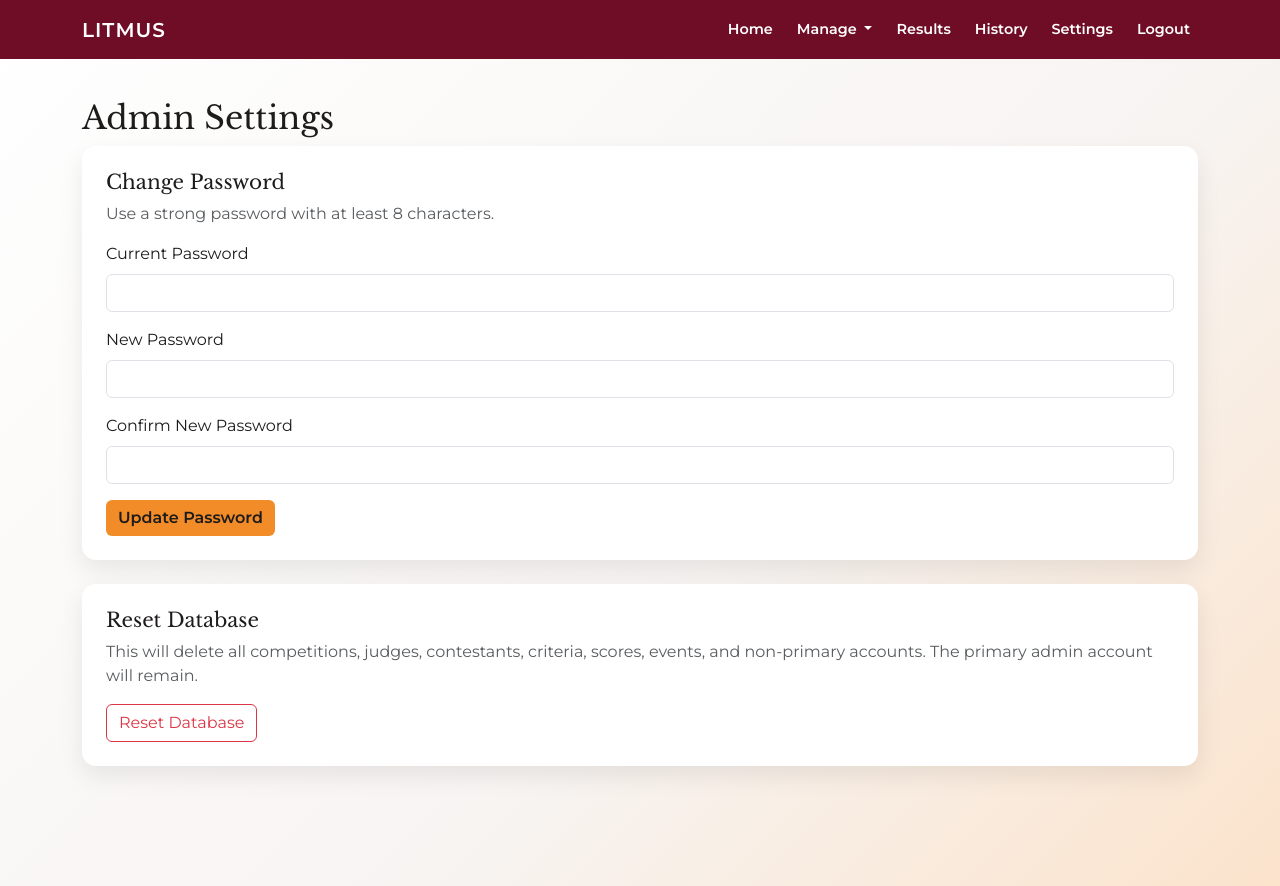
After one commit to venchfc/litmusEU, a Flask app: page /admin/settings in a window 1280 px wide. The commit adds this page. Run offline with Flask 3, Linux system fonts and the light colour scheme; a user stored in the database is signed in.

Commit message:
Update project

```diff
--- a/app/admin/forms.py
+++ b/app/admin/forms.py
@@ -24,7 +24,7 @@ class ContestantForm(FlaskForm):
 class CriteriaForm(FlaskForm):
     name = StringField("Criteria Name", validators=[DataRequired()])
     max_score = FloatField("Max Score", validators=[DataRequired(), NumberRange(min=0.1)])
-    weight = FloatField("Weight", validators=[DataRequired(), NumberRange(min=0.1)])
+    weight = FloatField("Weight (%)", validators=[DataRequired(), NumberRange(min=0.1)])
     competition_id = SelectField("Competition", coerce=int)
     submit = SubmitField("Add Criteria")
 
@@ -51,3 +51,8 @@ class ChangePasswordForm(FlaskForm):
         ],
     )
     submit = SubmitField("Update Password")
+
+
+class ResetDatabaseForm(FlaskForm):
+    password = PasswordField("Confirm Password", validators=[DataRequired()])
+    reset_submit = SubmitField("Reset Database")
--- a/app/admin/routes.py
+++ b/app/admin/routes.py
@@ -11,6 +11,7 @@ from .forms import (
     ContestantForm,
     CriteriaForm,
     JudgeForm,
+    ResetDatabaseForm,
 )
 from ..extensions import db
 from ..models import Competition, Contestant, Criteria, Event, Judge, Score, User
@@ -180,6 +181,14 @@ def criteria():
     form.competition_id.choices = [(c.id, c.name) for c in competitions_list]
 
     if form.validate_on_submit():
+        existing_total = (
+            db.session.query(db.func.coalesce(db.func.sum(Criteria.weight), 0.0))
+            .filter(Criteria.competition_id == form.competition_id.data)
+            .scalar()
+        )
+        if existing_total + form.weight.data > 100.0:
+            flash("Total criteria weight cannot exceed 100%.", "warning")
+            return redirect(url_for("admin.criteria", competition_id=form.competition_id.data))
         db.session.add(
             Criteria(
                 name=form.name.data.strip(),
@@ -201,12 +210,20 @@ def criteria():
         if competition_id
         else []
     )
+    current_weight_total = (
+        db.session.query(db.func.coalesce(db.func.sum(Criteria.weight), 0.0))
+        .filter(Criteria.competition_id == competition_id)
+        .scalar()
+        if competition_id
+        else 0.0
+    )
     return render_template(
         "admin/criteria.html",
         form=form,
         competitions=competitions_list,
         criteria=criteria_list,
         selected_competition=competition_id,
+        current_weight_total=current_weight_total,
     )
 
 
@@ -308,9 +325,49 @@ def results():
         competition_id = competitions_list[0].id
 
     competition = Competition.query.get(competition_id) if competition_id else None
+    criteria_items = []
     results_rows = []
+    judge_breakdown = []
     if competition:
+        criteria_items = Criteria.query.filter_by(competition_id=competition.id).order_by(Criteria.name).all()
         results_rows = _calculate_results(event.id, competition.id)
+        judges = Judge.query.filter_by(competition_id=competition.id).order_by(Judge.name).all()
+        contestants = (
+            Contestant.query.filter_by(competition_id=competition.id)
+            .order_by(Contestant.name)
+            .all()
+        )
+        scores = Score.query.filter_by(
+            event_id=event.id,
+            competition_id=competition.id,
+        ).all()
+
+        score_lookup = {}
+        for score in scores:
+            score_lookup[(score.judge_id, score.contestant_id, score.criteria_id)] = score.score
+
+        for judge in judges:
+            rows = []
+            for contestant in contestants:
+                criteria_scores = {}
+                total_weighted = 0.0
+                for criteria_item in criteria_items:
+                    raw_score = score_lookup.get(
+                        (judge.id, contestant.id, criteria_item.id)
+                    )
+                    criteria_scores[criteria_item.id] = raw_score
+                    if raw_score is not None and criteria_item.max_score:
+                        total_weighted += (
+                            raw_score / criteria_item.max_score
+                        ) * criteria_item.weight
+                rows.append(
+                    {
+                        "contestant": contestant.name,
+                        "criteria_scores": criteria_scores,
+                        "total": min(total_weighted, 100.0),
+                    }
+                )
+            judge_breakdown.append({"judge": judge, "rows": rows})
 
     events = Event.query.order_by(Event.created_at.desc()).all()
     return render_template(
@@ -320,6 +377,8 @@ def results():
         event=event,
         competition=competition,
         results=results_rows,
+        criteria_items=criteria_items,
+        judge_breakdown=judge_breakdown,
     )
 
 
@@ -332,8 +391,9 @@ def results_pdf():
     event = Event.query.get_or_404(event_id)
     competition = Competition.query.get_or_404(competition_id)
     results_rows = _calculate_results(event.id, competition.id)
+    criteria_items = Criteria.query.filter_by(competition_id=competition.id).order_by(Criteria.name).all()
 
-    pdf_bytes = render_results_pdf(event, competition, results_rows)
+    pdf_bytes = render_results_pdf(event, competition, results_rows, criteria_items)
     filename = f"results_{competition.slug}_{event.id}.pdf"
     return Response(
         pdf_bytes,
@@ -346,8 +406,85 @@ def results_pdf():
 @login_required
 @role_required("admin")
 def history():
-    events = Event.query.filter_by(status="completed").order_by(Event.completed_at.desc()).all()
-    return render_template("admin/history.html", events=events)
+    events = Event.query.order_by(Event.created_at.desc()).all()
+    competitions = Competition.query.order_by(Competition.name).all()
+
+    completed_competitions = []
+    for event in events:
+        for competition in competitions:
+            judges_count = Judge.query.filter_by(competition_id=competition.id).count()
+            contestants_count = Contestant.query.filter_by(competition_id=competition.id).count()
+            criteria_count = Criteria.query.filter_by(competition_id=competition.id).count()
+            expected_scores = judges_count * contestants_count * criteria_count
+            if expected_scores == 0:
+                continue
+            locked_scores = Score.query.filter_by(
+                event_id=event.id,
+                competition_id=competition.id,
+                locked=True,
+            ).count()
+            if locked_scores == expected_scores:
+                completed_competitions.append(
+                    {
+                        "event": event,
+                        "competition": competition,
+                        "expected_scores": expected_scores,
+                    }
+                )
+
+    return render_template(
+        "admin/history.html",
+        completed_competitions=completed_competitions,
+    )
+
+
+@admin_bp.route("/settings", methods=["GET", "POST"])
+@login_required
+@role_required("admin")
+def settings():
+    reset_form = ResetDatabaseForm(prefix="reset")
+    password_form = ChangePasswordForm(prefix="pw")
+
+    if request.method == "POST":
+        if "reset-reset_submit" in request.form:
+            if reset_form.validate_on_submit():
+                if not current_user.check_password(reset_form.password.data):
+                    flash("Password is incorrect.", "danger")
+                    return redirect(url_for("admin.settings"))
+                if not current_user.is_primary:
+                    flash("Only the primary admin can reset the database.", "danger")
+                    return redirect(url_for("admin.settings"))
+
+                db.session.query(Score).delete(synchronize_session=False)
+                db.session.query(Criteria).delete(synchronize_session=False)
+                db.session.query(Contestant).delete(synchronize_session=False)
+                db.session.query(Judge).delete(synchronize_session=False)
+                db.session.query(Competition).delete(synchronize_session=False)
+                db.session.query(Event).delete(synchronize_session=False)
+                db.session.query(User).filter(User.is_primary.is_(False)).delete(
+                    synchronize_session=False
+                )
+                db.session.commit()
+
+                _get_active_event()
+                flash("Database reset completed.", "success")
+                return redirect(url_for("admin.settings"))
+        elif "pw-submit" in request.form:
+            if password_form.validate_on_submit():
+                if not current_user.check_password(password_form.current_password.data):
+                    flash("Current password is incorrect.", "danger")
+                    return redirect(url_for("admin.settings"))
+
+                current_user.set_password(password_form.new_password.data)
+                db.session.commit()
+                flash("Password updated successfully.", "success")
+                return redirect(url_for("admin.settings"))
+
+    return render_template(
+        "admin/settings.html",
+        reset_form=reset_form,
+        password_form=password_form,
+    )
 
 
 @admin_bp.route("/event/close", methods=["POST"])
@@ -369,11 +506,14 @@ def close_event():
 
 def _calculate_results(event_id, competition_id):
     contestants = Contestant.query.filter_by(competition_id=competition_id).all()
-    criteria_items = Criteria.query.filter_by(competition_id=competition_id).all()
+    criteria_items = Criteria.query.filter_by(competition_id=competition_id).order_by(Criteria.name).all()
 
     results = []
     for contestant in contestants:
-        total = 0.0
+        total_weighted = 0.0
+        total_raw = 0.0
+        criteria_weighted_totals = {}
+        criteria_raw_totals = {}
         for criteria_item in criteria_items:
             scores = (
                 Score.query.filter_by(
@@ -383,9 +523,28 @@ def _calculate_results(event_id, competition_id):
                     criteria_id=criteria_item.id,
                 ).all()
             )
-            for score in scores:
-                total += score.score * criteria_item.weight
-        results.append({"contestant": contestant.name, "total": total})
+            scores_sum = sum(score.score for score in scores)
+            score_count = len(scores)
+            avg_raw = scores_sum / score_count if score_count else 0.0
+            weighted_total = (
+                (avg_raw / criteria_item.max_score) * criteria_item.weight
+                if criteria_item.max_score
+                else 0.0
+            )
+            criteria_raw_totals[criteria_item.id] = avg_raw
+            criteria_weighted_totals[criteria_item.id] = weighted_total
+            total_raw += avg_raw
+            total_weighted += weighted_total
+        total_weighted = min(total_weighted, 100.0)
+        results.append(
+            {
+                "contestant": contestant.name,
+                "total": total_weighted,
+                "total_raw": total_raw,
+                "criteria_totals": criteria_weighted_totals,
+                "criteria_raw_totals": criteria_raw_totals,
+            }
+        )
 
     results.sort(key=lambda row: row["total"], reverse=True)
     return results
--- a/app/templates/admin/criteria.html
+++ b/app/templates/admin/criteria.html
@@ -37,11 +37,14 @@
             </option>
             {% endfor %}
           </select>
+          <small class="text-muted d-block mt-2">
+            Current total: {{ "%.1f"|format(current_weight_total) }}% | Remaining: {{ "%.1f"|format(100 - current_weight_total) }}%
+          </small>
         </form>
         <ul class="list-group list-group-flush">
           {% for item in criteria %}
           <li class="list-group-item d-flex justify-content-between align-items-center">
-            <span>{{ item.name }} (Max {{ item.max_score }}, Weight {{ item.weight }})</span>
+            <span>{{ item.name }} (Max {{ item.max_score }}, Weight {{ item.weight }}%)</span>
             <form method="post" action="{{ url_for('admin.delete_criteria', criteria_id=item.id) }}">
               <button class="btn btn-outline-danger btn-sm" type="submit">Delete</button>
             </form>
--- /dev/null
+++ b/app/templates/admin/settings.html
@@ -0,0 +1,66 @@
+{% extends "base.html" %}
+
+{% block content %}
+<section class="content-section">
+  <div class="container">
+    <h2>Admin Settings</h2>
+    <div class="card-panel mb-4">
+      <h5>Change Password</h5>
+      <p class="text-muted">Use a strong password with at least 8 characters.</p>
+      <form method="post">
+        {{ password_form.hidden_tag() }}
+        <div class="mb-3">
+          {{ password_form.current_password.label(class="form-label") }}
+          {{ password_form.current_password(class="form-control", type="password") }}
+        </div>
+        <div class="mb-3">
+          {{ password_form.new_password.label(class="form-label") }}
+          {{ password_form.new_password(class="form-control", type="password") }}
+        </div>
+        <div class="mb-3">
+          {{ password_form.confirm_password.label(class="form-label") }}
+          {{ password_form.confirm_password(class="form-control", type="password") }}
+        </div>
+        {{ password_form.submit(class="btn btn-accent") }}
+      </form>
+    </div>
+    <div class="card-panel">
+      <h5>Reset Database</h5>
+      <p class="text-muted">
+        This will delete all competitions, judges, contestants, criteria, scores, events, and
+        non-primary accounts. The primary admin account will remain.
+      </p>
+      <button class="btn btn-outline-danger" type="button" data-bs-toggle="modal" data-bs-target="#resetDatabaseModal">
+        Reset Database
+      </button>
+    </div>
+  </div>
+</section>
+
+<div class="modal fade" id="resetDatabaseModal" tabindex="-1" aria-labelledby="resetDatabaseLabel" aria-hidden="true">
+  <div class="modal-dialog">
+    <div class="modal-content">
+      <form method="post">
+        {{ reset_form.hidden_tag() }}
+        <div class="modal-header">
+          <h5 class="modal-title" id="resetDatabaseLabel">Confirm Reset</h5>
+          <button type="button" class="btn-close" data-bs-dismiss="modal" aria-label="Close"></button>
+        </div>
+        <div class="modal-body">
+          <p class="text-muted">
+            Enter your password to confirm. This action cannot be undone.
+          </p>
+          <div class="mb-3">
+            {{ reset_form.password.label(class="form-label") }}
+            {{ reset_form.password(class="form-control", type="password") }}
+          </div>
+        </div>
+        <div class="modal-footer">
+          <button type="button" class="btn btn-outline-light" data-bs-dismiss="modal">Cancel</button>
+          {{ reset_form.reset_submit(class="btn btn-outline-danger") }}
+        </div>
+      </form>
+    </div>
+  </div>
+</div>
+{% endblock %}
--- a/app/templates/base.html
+++ b/app/templates/base.html
@@ -15,14 +15,14 @@
   <header class="site-header">
     <nav class="navbar navbar-expand-lg navbar-dark">
       <div class="container">
-        <a class="navbar-brand" href="{{ url_for('main.home') }}">LITMUS</a>
+        <a class="navbar-brand" href="{% if current_user.is_authenticated and current_user.role == 'admin' %}{{ url_for('admin.dashboard') }}{% elif current_user.is_authenticated and current_user.role == 'tabulator' %}{{ url_for('tabulator.portal') }}{% else %}{{ url_for('main.home') }}{% endif %}">LITMUS</a>
         <button class="navbar-toggler" type="button" data-bs-toggle="collapse" data-bs-target="#litmusNav">
           <span class="navbar-toggler-icon"></span>
         </button>
         <div class="collapse navbar-collapse" id="litmusNav">
           <ul class="navbar-nav ms-auto align-items-lg-center">
             <li class="nav-item">
-              <a class="nav-link" href="{{ url_for('main.home') }}">Home</a>
+              <a class="nav-link" href="{% if current_user.is_authenticated and current_user.role == 'admin' %}{{ url_for('admin.dashboard') }}{% elif current_user.is_authenticated and current_user.role == 'tabulator' %}{{ url_for('tabulator.portal') }}{% else %}{{ url_for('main.home') }}{% endif %}">Home</a>
             </li>
             {% if current_user.is_authenticated and current_user.role == 'admin' %}
             <li class="nav-item dropdown">
@@ -43,6 +43,9 @@
             <li class="nav-item">
               <a class="nav-link" href="{{ url_for('admin.history') }}">History</a>
             </li>
+            <li class="nav-item">
+              <a class="nav-link" href="{{ url_for('admin.settings') }}">Settings</a>
+            </li>
             {% endif %}
             {% if not current_user.is_authenticated %}
             <li class="nav-item">
@@ -50,9 +53,6 @@
             </li>
             {% endif %}
             {% if current_user.is_authenticated %}
-            <li class="nav-item">
-              <a class="nav-link" href="{{ url_for('admin.change_password') }}">Change Password</a>
-            </li>
             <li class="nav-item">
               <a class="nav-link" href="{{ url_for('auth.logout') }}">Logout</a>
             </li>
```
Also changed, not shown: app/tabulator/routes.py (+44 -11 lines), app/templates/admin/dashboard.html (+26 -12 lines), app/templates/admin/history.html (+5 -5 lines), app/templates/admin/results.html (+50 -8 lines), app/templates/tabulator/score_entry.html (+32 -4 lines), app/utils/pdf.py (+91 -15 lines), app/static/img/MseufCatLogo.png (added).
